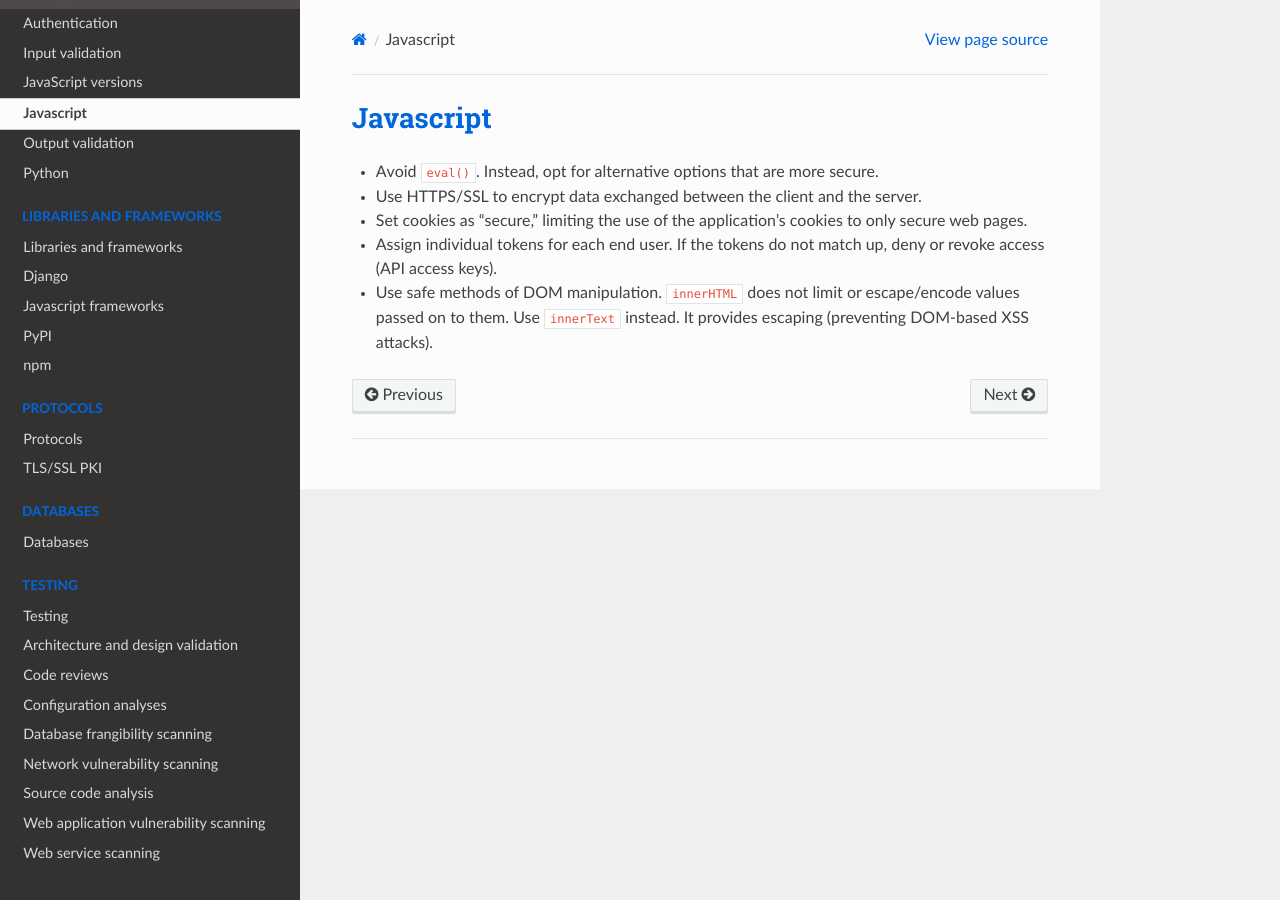
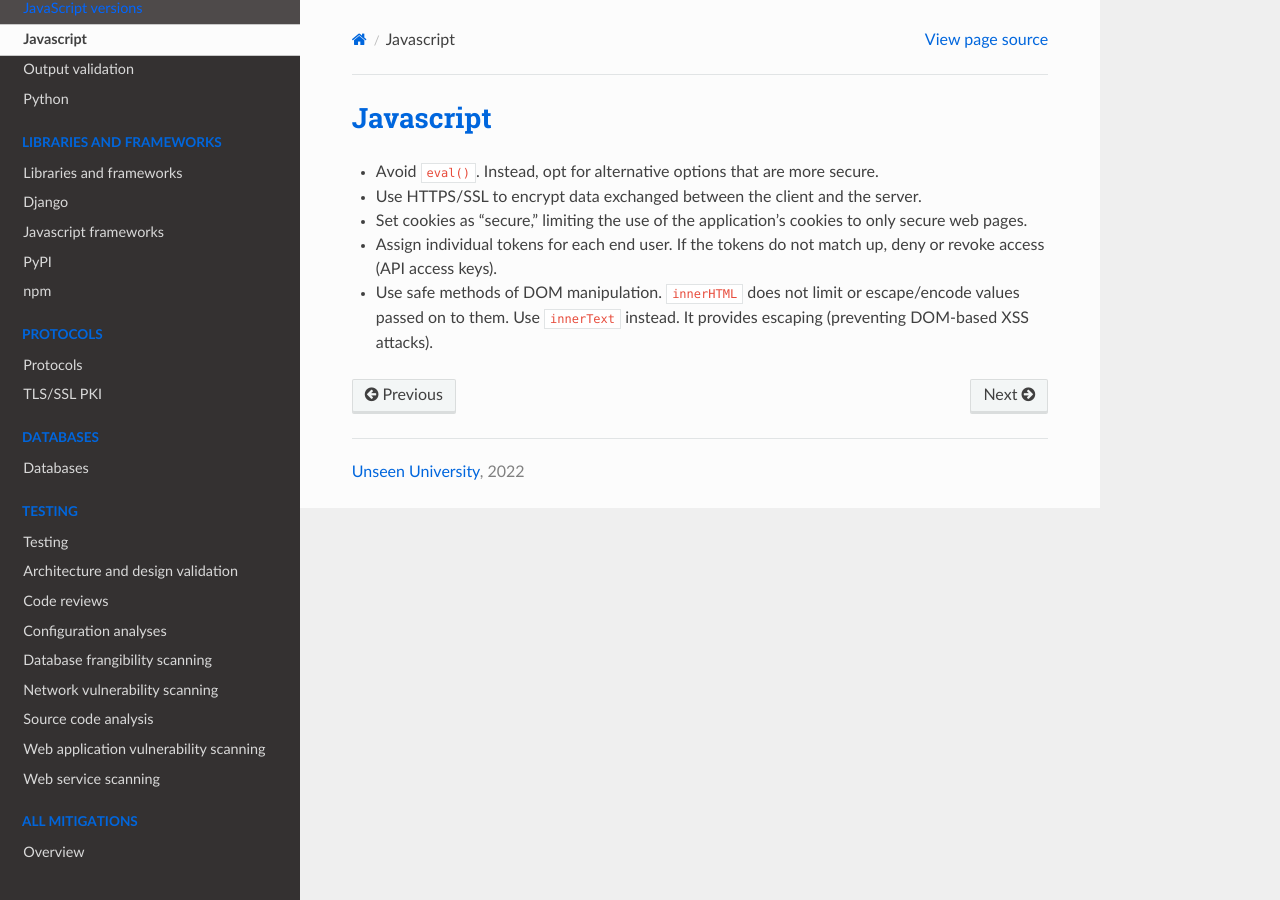
Before and after one commit to tymyrddin/blue-app, a Sphinx documentation site: the page built from source/docs/coding/Javascript.md, in a window 1280 px wide. Built offline with Sphinx 7.4.7 and the Read the Docs theme 2.0.0, drawn with Linux system fonts in a browser that asks for light colours.

Commit message:
Link back

```diff
--- /dev/null
+++ b/source/_templates/footer.html
@@ -0,0 +1,4 @@
+{% extends "!footer.html" %}
+{%- block contentinfo %}
+        <a href="https://unseen-uni.netlify.app/">Unseen University</a>, 2022
+{% endblock %}
--- a/source/_templates/layout.html
+++ /dev/null
@@ -1,5 +0,0 @@
-{% extends '!layout.html' %}
-
-{% block footer %}
-        <a href="https://tymyrddin.space">Ty Myrddin</a> 2022
-{% endblock %}
```
Also changed, not shown: source/index.rst (+5 -4 lines).
